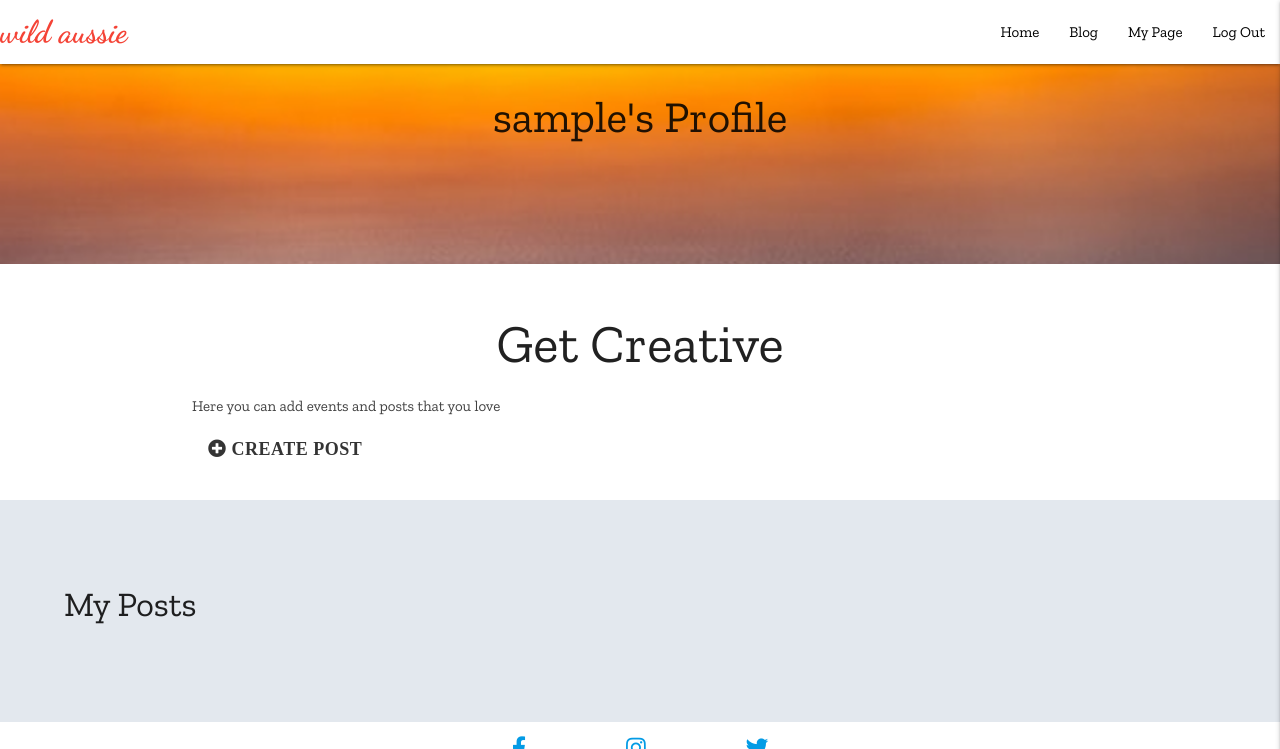
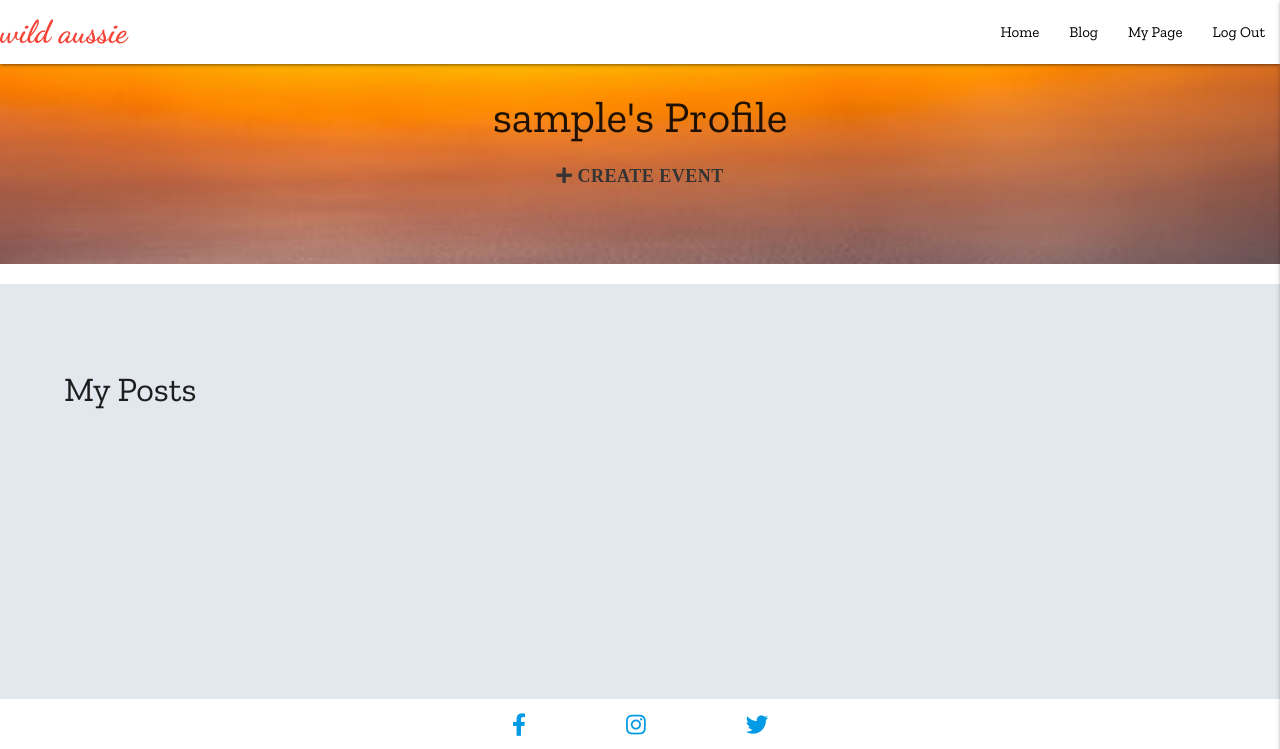
Before and after one commit to Joan-Amudu/Wild-Aussie, a Flask app: page /my_page/1 in a window 1280 px wide. Shown: the top 749 px of the page. Run offline with Flask 2, Linux system fonts and the light colour scheme; the visitor is signed in with stand-in values (Sample User, id 1); a database or web service that is not in the repository returns one stand-in record (values such as "Sample title"); some libraries are stand-ins or nearby versions.

```diff
--- a/templates/my_page.html
+++ b/templates/my_page.html
@@ -1,21 +1,19 @@
 {% extends "base.html" %}
 
-{% block banner%}
-<div class="profile parallax-container">
-  <div class="parallax"><img src="{{ url_for('static', filename='images/profile.jpeg') }}"></div>
-    <h3 class="center-align">{{ username }}'s Profile</h3>
-</div>
-<div class="section white">
-  <div class="row container">
-    <h2 class="header center-align">Get Creative</h2>
-    <p class="grey-text text-darken-3 lighten-3">Here you can add events and posts that you love</p>
-
-    <a class="waves-effect waves-light transparent btn-small btn-flat modal-trigger" href="{{ url_for('create_post') }}"><i class="fas fa-plus-circle"> Create Post</i></a>
-
+{% block banner %}
+<div class="row profile parallax-container">
+  <div class="parallax">
+     <img src="{{ url_for('static', filename='images/profile.jpeg') }}">
+  </div>
+  <div class="center-align">
+     <h3 class="center-align">{{ username }}'s Profile</h3>
+     <button class="transparent btn-small btn-flat modal-trigger"
+        href="{{ url_for('create_post') }}">
+     <i class="fas fa-plus"> Create Event</i>
+     </button>
   </div>
 </div>
 {% endblock %}
-
 
 {% block content %}
 
@@ -27,7 +25,11 @@
   <div class="col s12 m4">
     <div class="card">
       <div class="card-image">
-        <img src="{{ post.image_url }}">
+        {% if post.image_url == "" or post.image_url is none %}
+        <img class="responsive-img" src="{{ url_for('static', filename='images/default-image.jpeg') }}" alt="harbour bridge">
+        {% else %}
+        <img class="responsive-img" src="{{ post.image_url }}" alt="">
+        {% endif %}
       </div>
       <div class="card-content">
         <span class="card-title">{{ post.title }}</span>
@@ -45,9 +47,9 @@
       </div>
     </div>
   </div>
-
+</div>
    <!-- Delete Modal -->
- <div class="delete_modal">
+<div class="delete_modal">
   <!-- Modal Structure -->
   <div id="modal1" class="modal">
     <div class="modal-content">
@@ -62,13 +64,57 @@
     </div>
   </div>
 </div>
+
+  {% endif %}
+  {% endfor %}
 </div>
+
+<div class="row">
+  {% for post in posts %}
+  {% if session.user|lower == post.created_by|lower %}
+  <div class="col s12 m3">
+    <div class="card">
+      <div class="card-image">
+        <img class="responsive-img" src="{{ post.image_url }}" width="339" height="226">
+      </div>
+      <div class="card-content">
+        <span class="card-title">{{ post.title }}</span>
+        <p><span><strong>Location:</strong> {{ post.location }}</span></p>
+        <p><span><strong>Date:</strong> {{ post.date }}</span></p>
+      </div>
+      <div class="card-action">
+        <span>Created by: {{ post.created_by }}</span>
+         <!-- Action links -->
+        <div class="right">
+          <a class="black-text" href="{{ url_for('edit_post', blog_id=post._id) }}"><em>Edit</em></a>
+          <!-- Modal Trigger -->
+          <a class="black-text modal-trigger" href="#modal1"><em>Delete</em></a>
+        </div>
+      </div>
+    </div>
+  </div>
+</div>
+   <!-- Delete Modal -->
+<div class="delete_modal">
+  <!-- Modal Structure -->
+  <div id="modal1" class="modal">
+    <div class="modal-content">
+      <h4>Are you sure you want to delete post?</h4>
+      <p>Deleted posts cannot be retrieved</p>
+    </div>
+    <div class="modal-footer">
+      <a href="{{ url_for('delete_post', blog_id=post._id) }}"
+      class="modal-close waves-effect waves-green btn-flat">Yes</a>
+      <a href="{{ url_for('my_page', username=session['user']) }}"
+      class="modal-close waves-effect waves-green btn-flat">No</a>
+    </div>
+  </div>
+</div>
+
   {% endif %}
   {% endfor %}
 </div>
 
 
 
-
-
 {% endblock %}
```
Also changed, not shown: templates/blog.html (+6 -2 lines), templates/create_post.html (+6 -6 lines).
